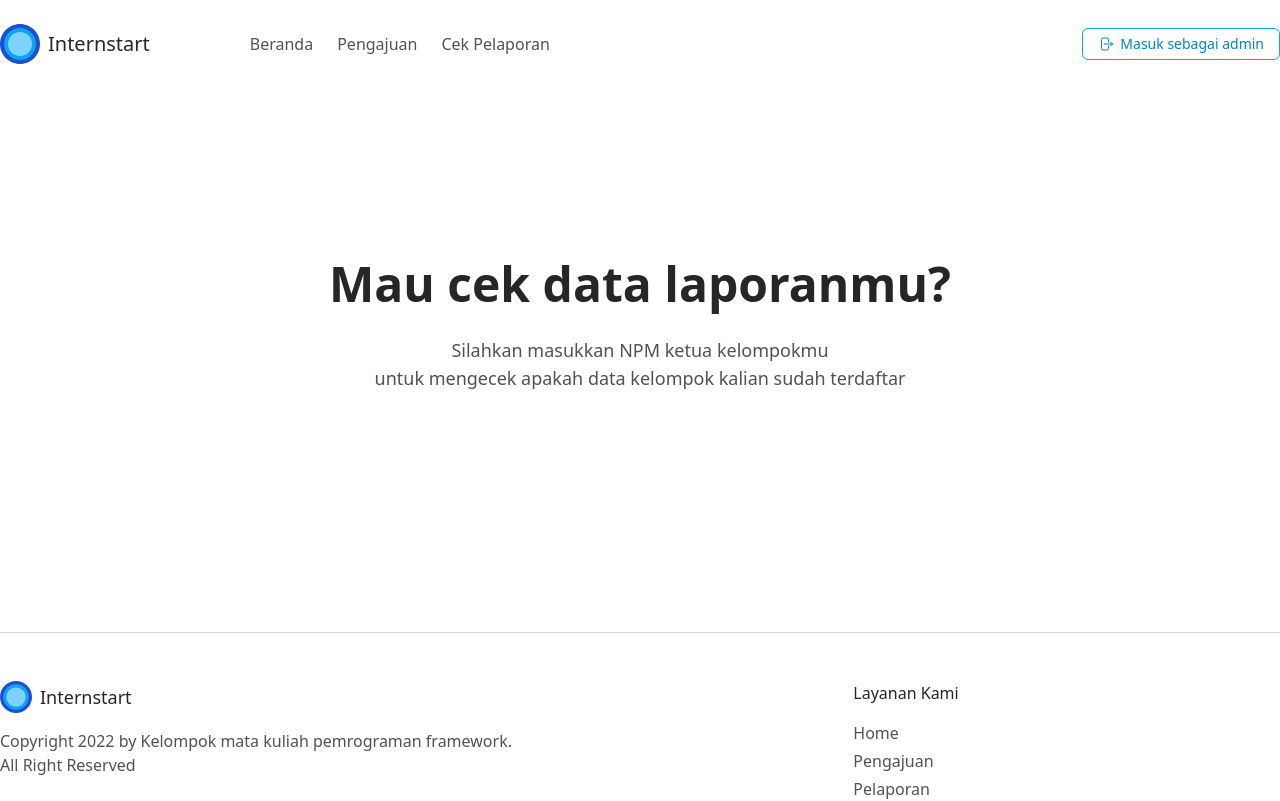
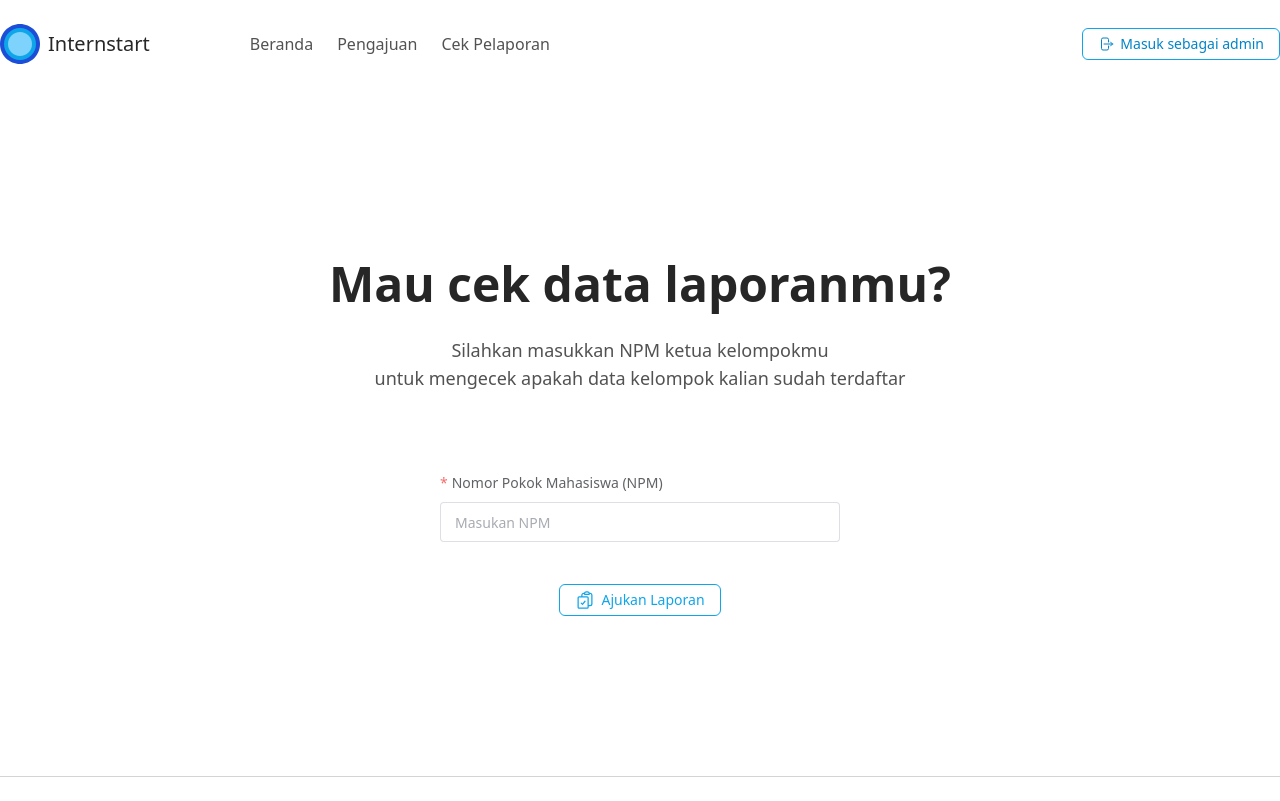
Before and after one commit to ipramudya/internstart, a Vue app: page /repport in a window 1280 px wide. Shown: the top 801 px of the page. Built offline with nearby package versions, Linux system fonts and the light colour scheme; no server answers.

Commit message:
feat: handle repporting submit value

```diff
--- /dev/null
+++ b/src/views/Repport/RepportChecker.vue
@@ -0,0 +1,66 @@
+<script setup lang="ts">
+import { Form, Field, type SubmissionHandler } from 'vee-validate';
+import { ClipboardDocumentCheckIcon } from '@heroicons/vue/24/outline';
+import * as Yup from 'yup';
+import { ref } from 'vue';
+
+const schema = Yup.object({
+    npm: Yup.string().required('Data NPM masih kosong').length(11, 'NPM tidak valid'),
+});
+
+const repportLoading = ref(false);
+
+const onRepportSubmit: SubmissionHandler = (values, actions) => {
+    console.log(values);
+};
+</script>
+
+<template>
+    <section class="flex flex-col items-center">
+        <Form
+            :validation-schema="schema"
+            @submit="onRepportSubmit"
+            as="el-form"
+            label-position="top"
+            class="flex flex-col items-center"
+        >
+            <Field name="npm" v-slot="{ value, errorMessage, handleChange }">
+                <el-form-item
+                    :error="errorMessage"
+                    label="Nomor Pokok Mahasiswa (NPM)"
+                    required
+                    class="min-w-[400px]"
+                >
+                    <el-input
+                        placeholder="Masukan NPM"
+                        size="large"
+                        :model-value="value"
+                        @update:model-value="handleChange"
+                        type="number"
+                    />
+                </el-form-item>
+            </Field>
+            <el-button
+                plain
+                :icon="ClipboardDocumentCheckIcon"
+                class="ease-transition mt-[24px] w-fit rounded-md !border-sky-500 !bg-white !text-sky-500 hover:!bg-sky-50"
+                :loading="repportLoading"
+                native-type="submit"
+            >
+                Ajukan Laporan
+            </el-button>
+        </Form>
+    </section>
+</template>
+
+<style>
+.el-form-item__error {
+    margin-top: 4px;
+}
+</style>
+
+<style scoped>
+.el-button :deep(.el-icon) {
+    font-size: 1.25rem;
+}
+</style>
--- a/src/views/Repport/RepportView.vue
+++ b/src/views/Repport/RepportView.vue
@@ -1,7 +1,9 @@
 <script setup lang="ts">
 import RepportBanner from './RepportBanner.vue';
+import RepportChecker from './RepportChecker.vue';
 </script>
 
 <template>
     <RepportBanner />
+    <RepportChecker />
 </template>
```
